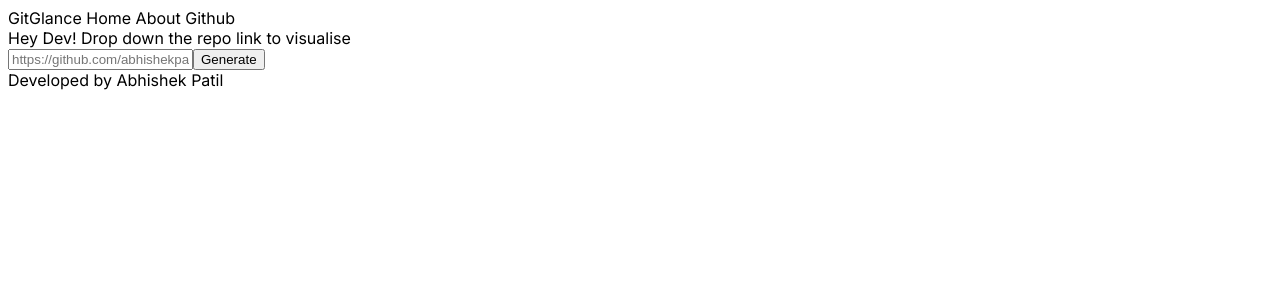
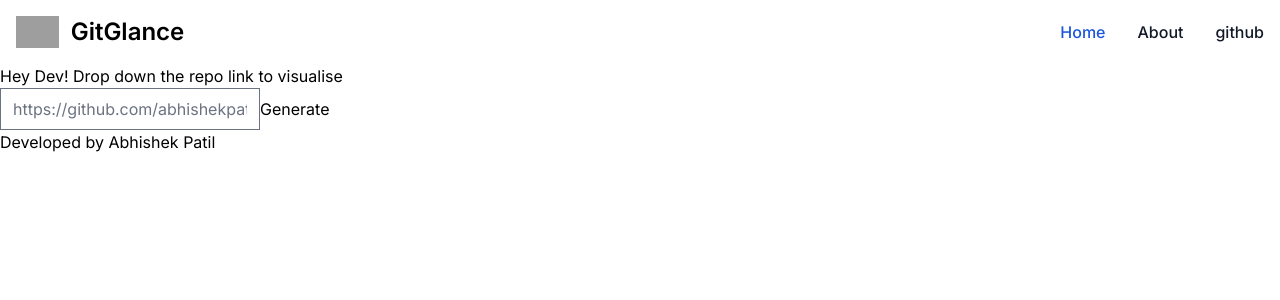
Before and after one commit to abhishekpatil4/gitglance, a Next.js app: page / in a window 1280 px wide. Shown: the top 300 px of the page. Built offline with nearby package versions, Linux system fonts and the light colour scheme; grey boxes are pictures that could not be loaded.

Commit message:
Added flowbite dependency and basic header

```diff
--- a/app/globals.css
+++ b/app/globals.css
@@ -1,5 +1,3 @@
-/* @tailwind base;
+@tailwind base;
 @tailwind components;
 @tailwind utilities;
-
- */
--- /dev/null
+++ b/app/header.js
@@ -0,0 +1,31 @@
+export default function head() {
+    return (
+        <>
+            <div class="bg-white border-gray-200 dark:bg-gray-900">
+                <div class="max-w-screen-xl flex flex-wrap items-center justify-between mx-auto p-4">
+                    <a href="https://flowbite.com/" class="flex items-center">
+                        <img src="https://flowbite.com/docs/images/logo.svg" class="h-8 mr-3" alt="Flowbite Logo" />
+                        <span class="self-center text-2xl font-semibold whitespace-nowrap dark:text-white">GitGlance</span>
+                    </a>
+                    <button data-collapse-toggle="navbar-default" type="button" class="inline-flex items-center p-2 ml-3 text-sm text-gray-500 rounded-lg md:hidden hover:bg-gray-100 focus:outline-none focus:ring-2 focus:ring-gray-200 dark:text-gray-400 dark:hover:bg-gray-700 dark:focus:ring-gray-600" aria-controls="navbar-default" aria-expanded="false">
+                        <span class="sr-only">Open main menu</span>
+                        <svg class="w-6 h-6" aria-hidden="true" fill="currentColor" viewBox="0 0 20 20" xmlns="http://www.w3.org/2000/svg"><path fill-rule="evenodd" d="M3 5a1 1 0 011-1h12a1 1 0 110 2H4a1 1 0 01-1-1zM3 10a1 1 0 011-1h12a1 1 0 110 2H4a1 1 0 01-1-1zM3 15a1 1 0 011-1h12a1 1 0 110 2H4a1 1 0 01-1-1z" clip-rule="evenodd"></path></svg>
+                    </button>
+                    <div class="hidden w-full md:block md:w-auto" id="navbar-default">
+                        <ul class="font-medium flex flex-col p-4 md:p-0 mt-4 border border-gray-100 rounded-lg bg-gray-50 md:flex-row md:space-x-8 md:mt-0 md:border-0 md:bg-white dark:bg-gray-800 md:dark:bg-gray-900 dark:border-gray-700">
+                            <li>
+                                <a href="#" class="block py-2 pl-3 pr-4 text-white bg-blue-700 rounded md:bg-transparent md:text-blue-700 md:p-0 dark:text-white md:dark:text-blue-500" aria-current="page">Home</a>
+                            </li>
+                            <li>
+                                <a href="#" class="block py-2 pl-3 pr-4 text-gray-900 rounded hover:bg-gray-100 md:hover:bg-transparent md:border-0 md:hover:text-blue-700 md:p-0 dark:text-white md:dark:hover:text-blue-500 dark:hover:bg-gray-700 dark:hover:text-white md:dark:hover:bg-transparent">About</a>
+                            </li>
+                            <li>
+                                <a href="#" class="block py-2 pl-3 pr-4 text-gray-900 rounded hover:bg-gray-100 md:hover:bg-transparent md:border-0 md:hover:text-blue-700 md:p-0 dark:text-white md:dark:hover:text-blue-500 dark:hover:bg-gray-700 dark:hover:text-white md:dark:hover:bg-transparent">github</a>
+                            </li>
+                        </ul>
+                    </div>
+                </div>
+            </div>
+        </>
+    )
+}
--- a/app/layout.js
+++ b/app/layout.js
@@ -1,5 +1,6 @@
 import './globals.css'
 import { Inter } from 'next/font/google'
+import Header from './header'
 
 const inter = Inter({ subsets: ['latin'] })
 
@@ -11,7 +12,11 @@ export const metadata = {
 export default function RootLayout({ children }) {
   return (
     <html lang="en">
-      <body className={inter.className}>{children}</body>
+
+      <body className={inter.className}>
+        <Header />
+        {children}
+        </body>
     </html>
   )
 }
--- a/app/page.js
+++ b/app/page.js
@@ -1,13 +1,8 @@
 import Image from 'next/image'
-
 
 export default function Home() {
   return (
    <div>
-    {/* header section */}
-    <section>
-      GitGlance Home About Github
-    </section>
 
     {/* body section */}
     <section>
--- a/package.json
+++ b/package.json
@@ -10,6 +10,8 @@
   },
   "dependencies": {
     "autoprefixer": "10.4.14",
+    "flowbite": "^1.6.6",
+    "flowbite-react": "^0.4.9",
     "next": "13.4.7",
     "postcss": "8.4.24",
     "react": "18.2.0",
--- a/tailwind.config.js
+++ b/tailwind.config.js
@@ -4,6 +4,7 @@ module.exports = {
     './pages/**/*.{js,ts,jsx,tsx,mdx}',
     './components/**/*.{js,ts,jsx,tsx,mdx}',
     './app/**/*.{js,ts,jsx,tsx,mdx}',
+    "./node_modules/flowbite-react/**/*.js",
   ],
   theme: {
     extend: {
@@ -14,5 +15,5 @@ module.exports = {
       },
     },
   },
-  plugins: [],
+  plugins: [require("flowbite/plugin")],
 }
```
Also changed, not shown: 2 other files (tests, documents, lock files or other folders).
